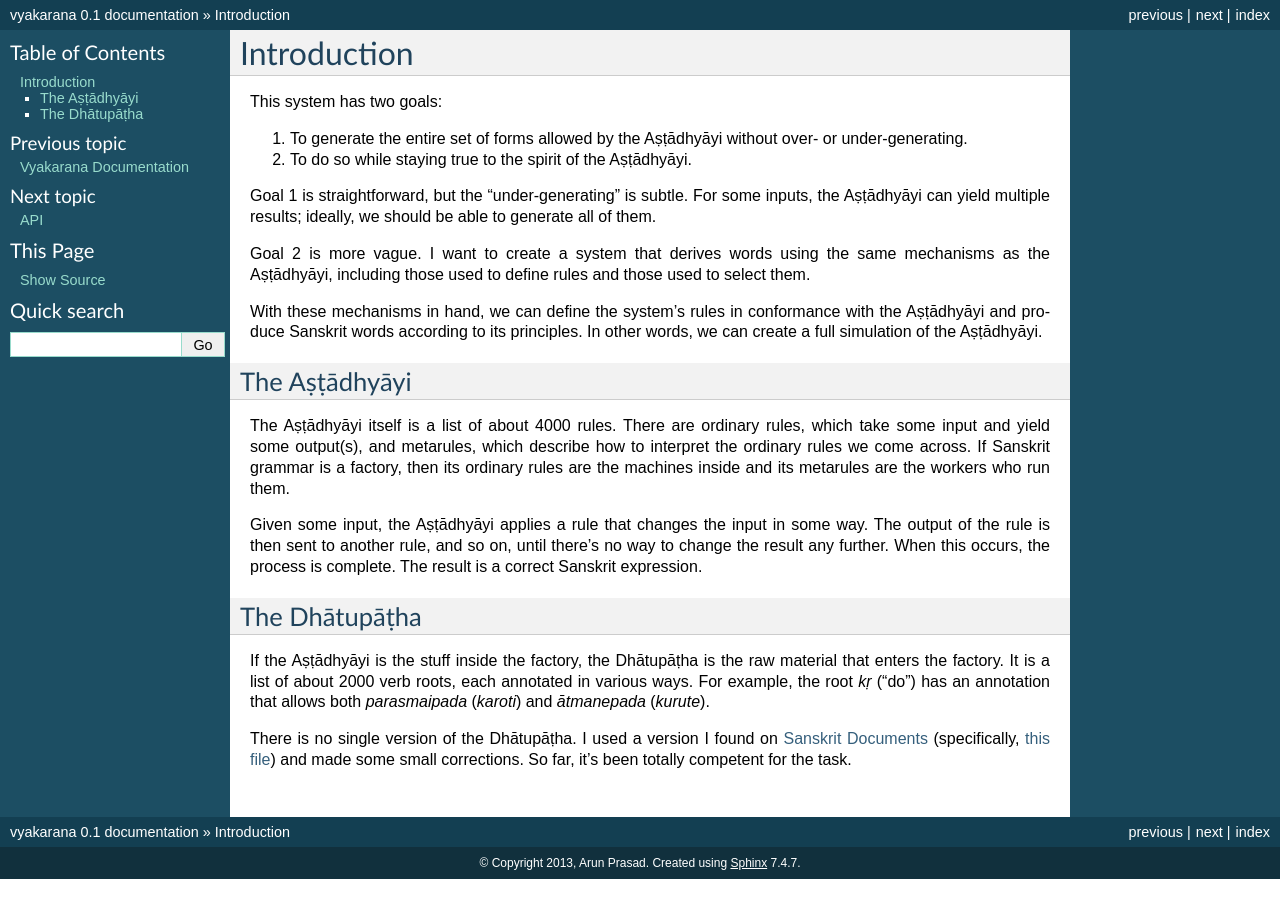
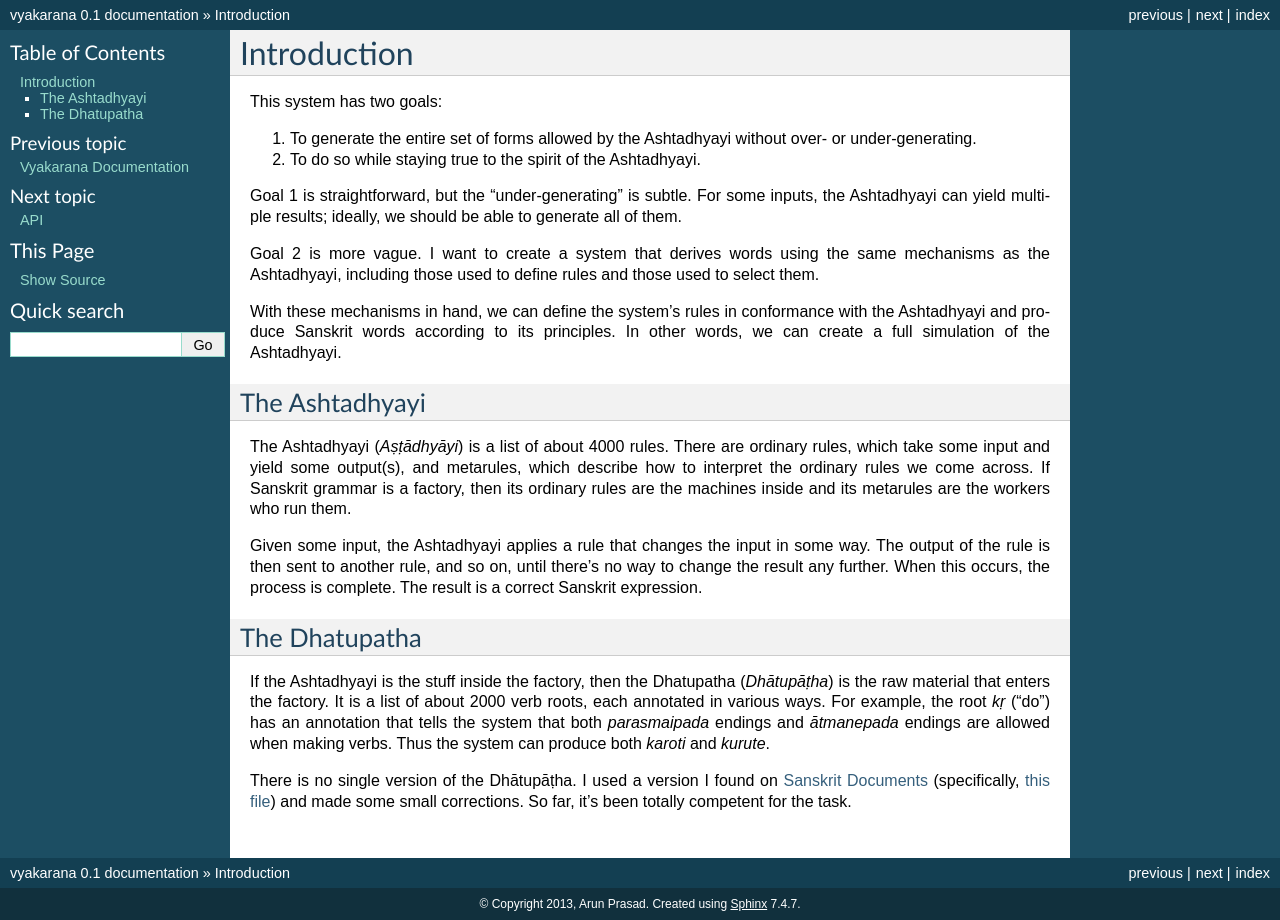
Before and after one commit to sanskrit/vyakarana, a Sphinx documentation site: the page built from docs/introduction.rst, in a window 1280 px wide. Built offline with Sphinx 7.4.7, drawn with Linux system fonts in a browser that asks for light colours.

Commit message:
Remove some IAST from the documentation
It doesn't render very well in serif fonts.

```diff
--- a/docs/introduction.rst
+++ b/docs/introduction.rst
@@ -3,44 +3,46 @@ Introduction
 
 This system has two goals:
 
-1. To generate the entire set of forms allowed by the Aṣṭādhyāyi without over-
+1. To generate the entire set of forms allowed by the Ashtadhyayi without over-
    or under-generating.
-2. To do so while staying true to the spirit of the Aṣṭādhyāyi.
+2. To do so while staying true to the spirit of the Ashtadhyayi.
 
 Goal 1 is straightforward, but the "under-generating" is subtle. For some
-inputs, the Aṣṭādhyāyi can yield multiple results; ideally, we should be able
+inputs, the Ashtadhyayi can yield multiple results; ideally, we should be able
 to generate all of them.
 
 Goal 2 is more vague. I want to create a system that derives words using the
-same mechanisms as the Aṣṭādhyāyi, including those used to define rules and
+same mechanisms as the Ashtadhyayi, including those used to define rules and
 those used to select them.
 
 With these mechanisms in hand, we can define the system's rules in conformance
-with the Aṣṭādhyāyi and produce Sanskrit words according to its principles.
-In other words, we can create a full simulation of the Aṣṭādhyāyi.
+with the Ashtadhyayi and produce Sanskrit words according to its principles.
+In other words, we can create a full simulation of the Ashtadhyayi.
 
 
-The Aṣṭādhyāyi
---------------
+The Ashtadhyayi
+---------------
 
-The Aṣṭādhyāyi itself is a list of about 4000 rules. There are ordinary
-rules, which take some input and yield some output(s), and metarules, which
-describe how to interpret the ordinary rules we come across. If Sanskrit
+The Ashtadhyayi (*Aṣṭādhyāyi*) is a list of about 4000 rules. There are
+ordinary rules, which take some input and yield some output(s), and metarules,
+which describe how to interpret the ordinary rules we come across. If Sanskrit
 grammar is a factory, then its ordinary rules are the machines inside and its
 metarules are the workers who run them.
 
-Given some input, the Aṣṭādhyāyi applies a rule that changes the input in
+Given some input, the Ashtadhyayi applies a rule that changes the input in
 some way. The output of the rule is then sent to another rule, and so on,
 until there's no way to change the result any further. When this occurs, the
 process is complete. The result is a correct Sanskrit expression.
 
-The Dhātupāṭha
+The Dhatupatha
 --------------
 
-If the Aṣṭādhyāyi is the stuff inside the factory, the Dhātupāṭha is the raw
-material that enters the factory. It is a list of about 2000 verb roots, each
-annotated in various ways. For example, the root *kṛ* ("do") has an annotation
-that allows both *parasmaipada* (*karoti*) and *ātmanepada* (*kurute*).
+If the Ashtadhyayi is the stuff inside the factory, then the Dhatupatha
+(*Dhātupāṭha*) is the raw material that enters the factory. It is a list of
+about 2000 verb roots, each annotated in various ways. For example, the root
+*kṛ* ("do") has an annotation that tells the system that both *parasmaipada*
+endings and *ātmanepada* endings are allowed when making verbs. Thus the
+system can produce both *karoti* and *kurute*.
 
 There is no single version of the Dhātupāṭha. I used a version I found on
 `Sanskrit Documents`_ (specifically, `this file`_) and made some small
```
